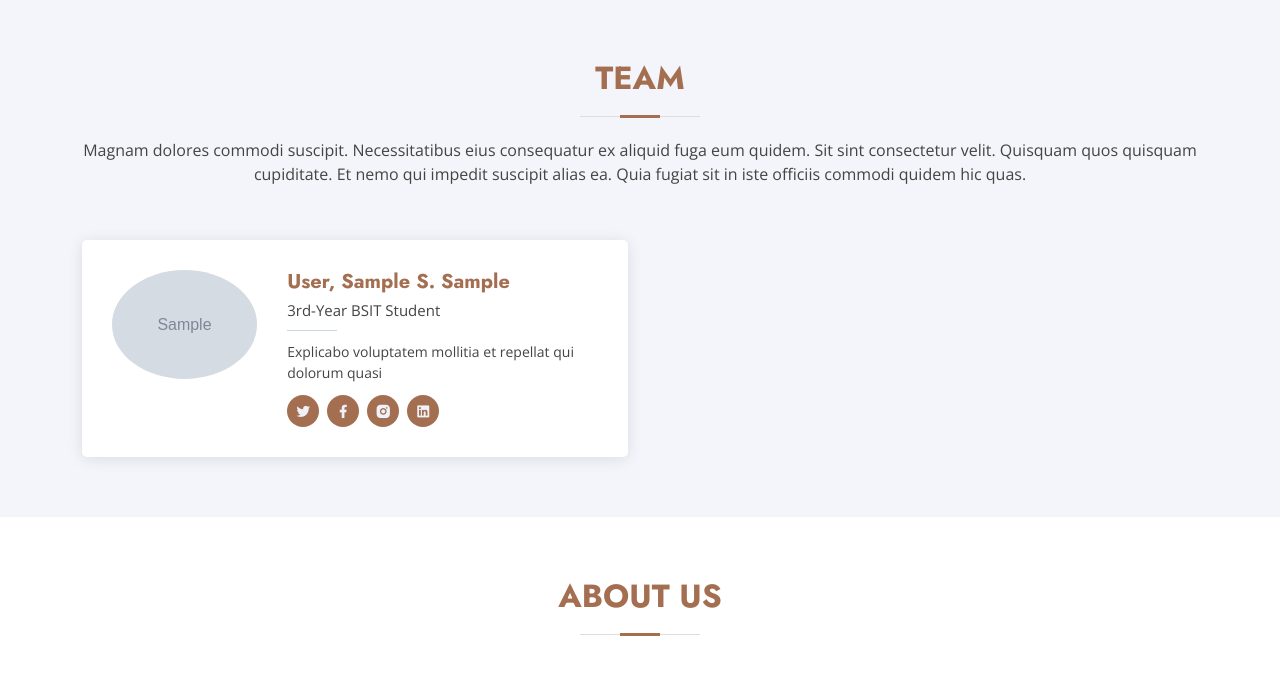
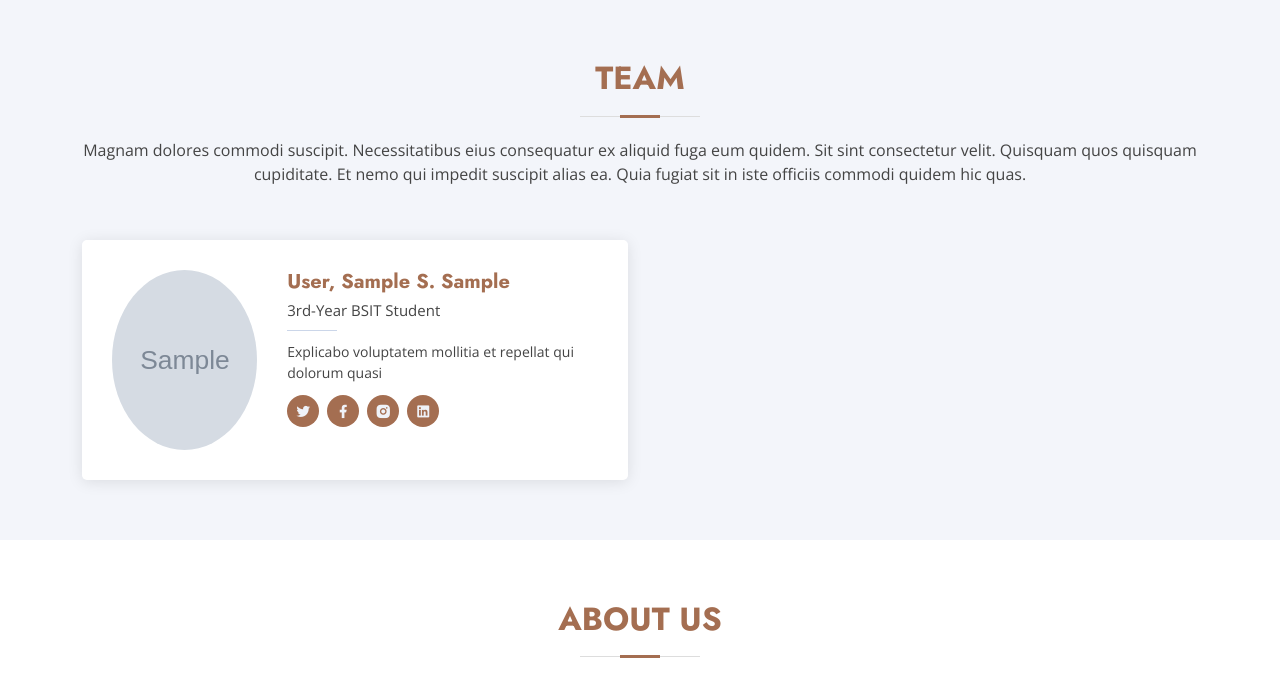
Before and after one commit to Mattseph/msuriderai, a PHP site: page / in a window 1280 px wide. Shown: the part 1053-1741 px from the top of the page. Run offline with PHP 8.4, Linux system fonts and the light colour scheme; data comes from the database, SQL or seed files in the repository; tables that the repository leaves empty or names only in its code hold one stand-in row (values such as "Sample post"); some libraries are stand-ins or nearby versions.

Commit message:
Add object-fit:cover to team img

```diff
--- a/assets/css/style.css
+++ b/assets/css/style.css
@@ -700,13 +700,15 @@ section {
 
 .team .member .pic {
   width: 180px;
-  height: 100%;
+  height: 180px;
 }
 
-
 .team .member .pic img {
+  width: 100%;
+  height: 100%;
+  border-radius: 50%;
+  object-fit: cover;
   transition: ease-in-out 0.3s;
-  border-radius: 50%;
 }
 
 .team .member:hover {
```
